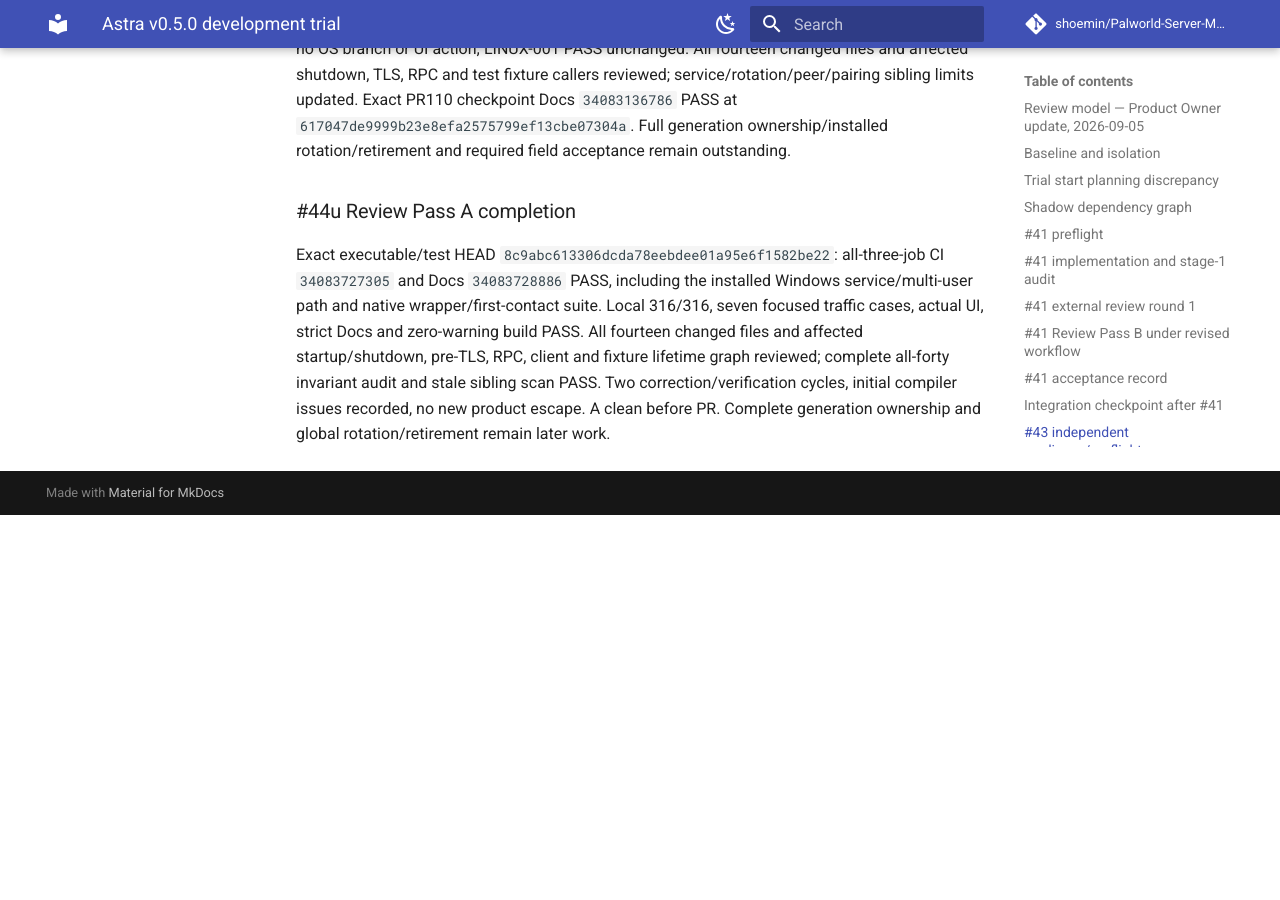
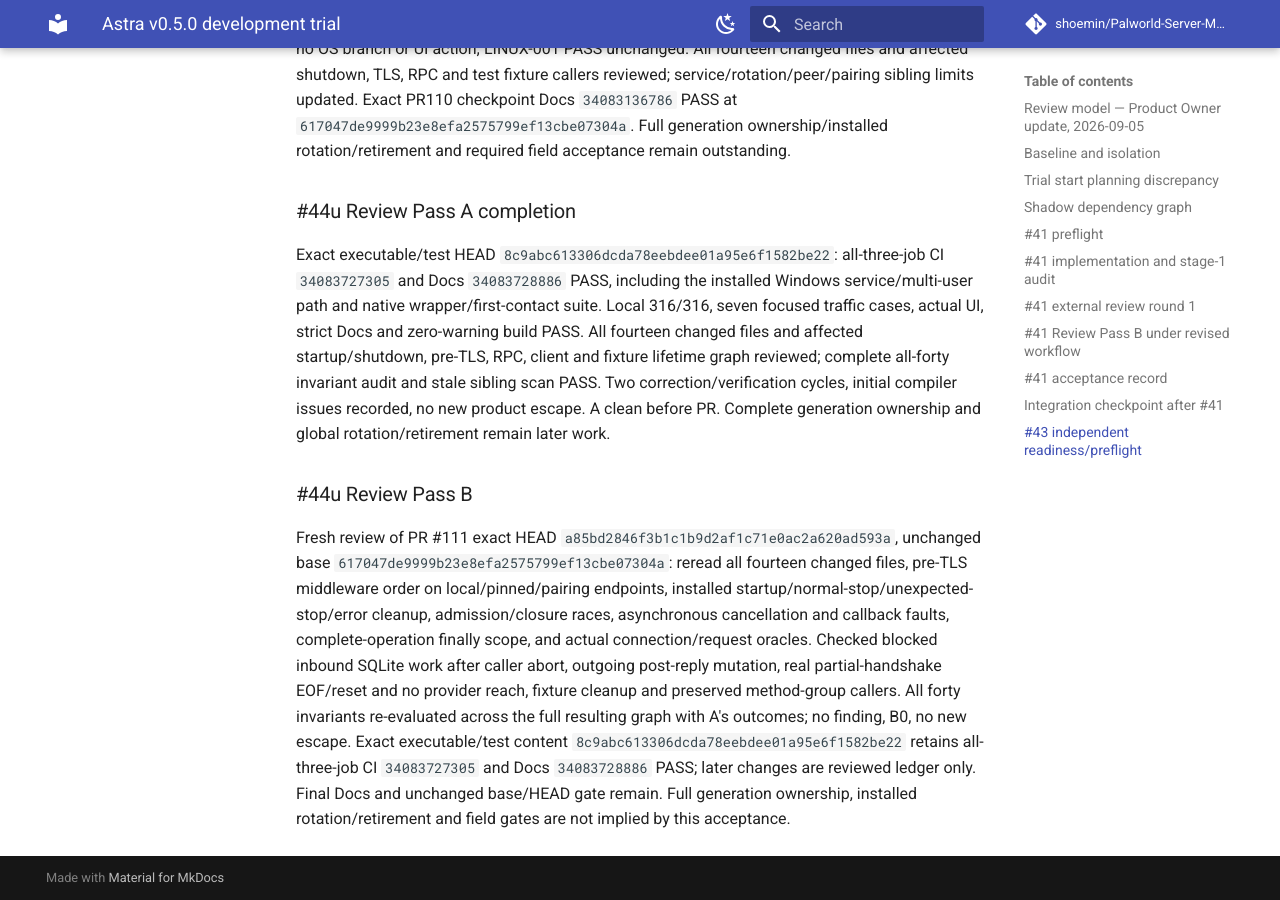
Before and after one commit to shoemin/Palworld-Server-Manager, an MkDocs documentation site: the page built from docs/experiments/astra-v0.5.0-trial.md, in a window 1280 px wide and 900 px high, scrolled down 201021 px. Built offline with MkDocs 1.6.1 and Material for MkDocs 9.7.7, drawn with Linux system fonts in a browser that asks for light colours; comment, search, counter and statistics services are not loaded; before the commit the page ends 201536 px from its top, so only the background shows below that; part of the change alters nothing that is shown.

```diff
--- a/docs/experiments/astra-v0.5.0-trial.md
+++ b/docs/experiments/astra-v0.5.0-trial.md
@@ -2157,3 +2157,8 @@ All forty invariants audited across the resulting graph: ARCH-001/002 PASS froze
 ### #44u Review Pass A completion
 
 Exact executable/test HEAD `8c9abc613306dcda78eebdee01a95e6f1582be22`: all-three-job CI `34083727305` and Docs `34083728886` PASS, including the installed Windows service/multi-user path and native wrapper/first-contact suite. Local 316/316, seven focused traffic cases, actual UI, strict Docs and zero-warning build PASS. All fourteen changed files and affected startup/shutdown, pre-TLS, RPC, client and fixture lifetime graph reviewed; complete all-forty invariant audit and stale sibling scan PASS. Two correction/verification cycles, initial compiler issues recorded, no new product escape. A clean before PR. Complete generation ownership and global rotation/retirement remain later work.
+
+
+### #44u Review Pass B
+
+Fresh review of PR #111 exact HEAD `a85bd2846f3b1c1b9d2af1c71e0ac2a620ad593a`, unchanged base `617047de9999b23e8efa2575799ef13cbe07304a`: reread all fourteen changed files, pre-TLS middleware order on local/pinned/pairing endpoints, installed startup/normal-stop/unexpected-stop/error cleanup, admission/closure races, asynchronous cancellation and callback faults, complete-operation finally scope, and actual connection/request oracles. Checked blocked inbound SQLite work after caller abort, outgoing post-reply mutation, real partial-handshake EOF/reset and no provider reach, fixture cleanup and preserved method-group callers. All forty invariants re-evaluated across the full resulting graph with A's outcomes; no finding, B0, no new escape. Exact executable/test content `8c9abc613306dcda78eebdee01a95e6f1582be22` retains all-three-job CI `34083727305` and Docs `34083728886` PASS; later changes are reviewed ledger only. Final Docs and unchanged base/HEAD gate remain. Full generation ownership, installed rotation/retirement and field gates are not implied by this acceptance.
```
